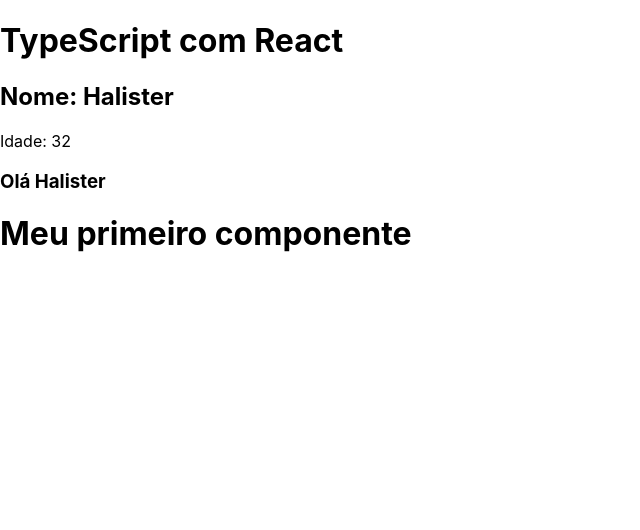
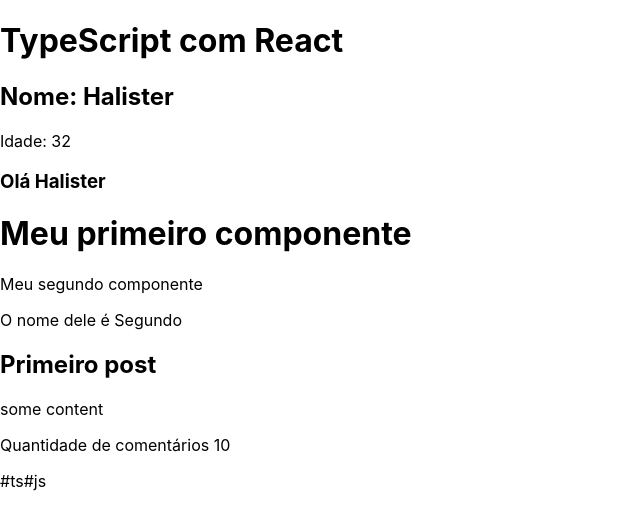
Before and after one commit to HalisterFernando/typescript-exercises, a React (Create React App) app in the folder react_com_ts/: page / in a window 1280 px wide. Shown: the top 530 px of the page, without its empty margins (0-640 px from the left). Built offline with nearby package versions, Linux system fonts and the light colour scheme.

Commit message:
chore: :rocket: destructuring e tipagem de props

```diff
--- a/react_com_ts/src/App.tsx
+++ b/react_com_ts/src/App.tsx
@@ -1,4 +1,6 @@
+import Destructuring from "./components/Destructuring"
 import FirstComponent from "./components/FirstComponent"
+import SecondComponent from "./components/SecondComponent"
 
 function App() {
 
@@ -24,6 +26,13 @@
       )}
       <h3>{userGreeting(name)}</h3>
       <FirstComponent />
+      <SecondComponent name="Segundo" />
+      <Destructuring
+      title="Primeiro post"
+      content="some content"
+      comentsQty={10}
+      tags={['ts', 'js']}
+      />
     </div>
   );
 }
--- /dev/null
+++ b/react_com_ts/src/components/Destructuring.tsx
@@ -0,0 +1,28 @@
+import React from 'react'
+
+interface Props  {
+    title: string
+    content: string
+    comentsQty: number
+    tags: string[]
+}
+
+const Destructuring = ({title, content, comentsQty, tags}: Props) => {
+
+  return (
+    <div>
+        <h2>{title}</h2>
+        <p>{content}</p>
+        <p>Quantidade de comentários {comentsQty}</p>
+        <div>
+            {
+                tags.map((tag) => (
+                    <span>#{tag}</span>
+                ))
+            }
+        </div>
+    </div>
+  )
+}
+
+export default Destructuring
--- /dev/null
+++ b/react_com_ts/src/components/SecondComponent.tsx
@@ -0,0 +1,16 @@
+import React from 'react'
+
+interface Props  {
+    name: string
+}
+
+const SecondComponent = (props: Props) => {
+  return (
+    <div>
+        <p>Meu segundo componente</p>
+        <p>O nome dele é {props.name}</p>
+    </div>
+  )
+}
+
+export default SecondComponent
```
